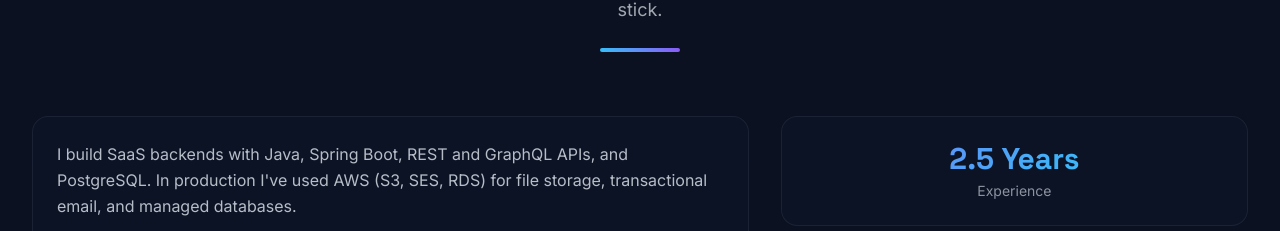
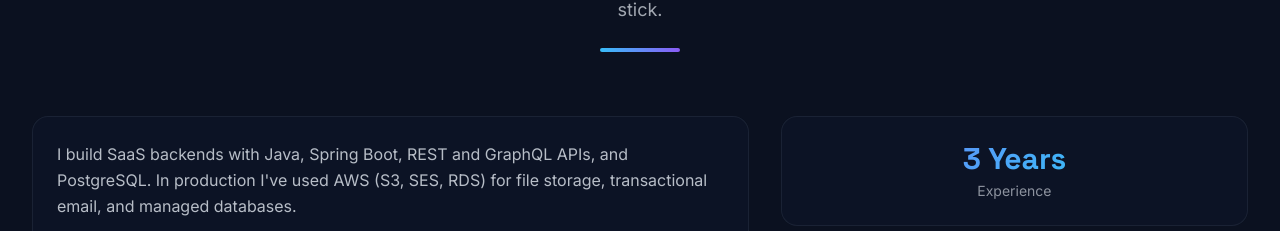
Before and after one commit to kumarsaurabhsingh475-cloud/portfolio, a React (Vite) app: page / in a window 1280 px wide. Shown: the part 1134-1365 px from the top of the page. Built offline with nearby package versions, Linux system fonts and the light colour scheme; no server answers.

Commit message:
Experience Updated

```diff
--- a/index.html
+++ b/index.html
@@ -13,7 +13,7 @@
     <meta property="og:title" content="Saurabh Kumar | Java Backend Developer" />
     <meta
       property="og:description"
-      content="Portfolio of Saurabh Kumar: 2.5 years building backend systems with Java, Spring Boot, and cloud tools."
+      content="Portfolio of Saurabh Kumar: 3 years building backend systems with Java, Spring Boot, and cloud tools."
     />
     <meta property="og:type" content="website" />
     <link rel="preconnect" href="https://fonts.googleapis.com" />
--- a/src/data/portfolioData.js
+++ b/src/data/portfolioData.js
@@ -50,7 +50,7 @@ export const about = {
   ],
   passion: `Most of what I enjoy is the unglamorous side of backend work: profiling slow queries, tuning execution plans, and keeping APIs quick under load. That shows up in workflow engines, live dashboards, and multi-wallet systems alike.`,
   highlights: [
-    { label: 'Experience', value: '2.5 Years' },
+    { label: 'Experience', value: '3 Years' },
     { label: 'Projects Delivered', value: '4+' },
     { label: 'API Performance', value: 'Up to 90%' },
     { label: 'Client Recognition', value: '2×' },
--- a/src/sections/Resume.jsx
+++ b/src/sections/Resume.jsx
@@ -34,7 +34,7 @@ export default function Resume() {
               {personal.name}, Resume
             </h3>
             <p className="mt-2 text-text/70">
-              Java Backend Engineer · 2.5 years · Spring Boot · Microservices · SaaS
+              Java Backend Engineer · 3 years · Spring Boot · Microservices · SaaS
             </p>
             <div className="mt-8 flex flex-col justify-center gap-4 sm:flex-row">
               <Button href={personal.resumeDownloadUrl} icon={FiDownload}>
```
